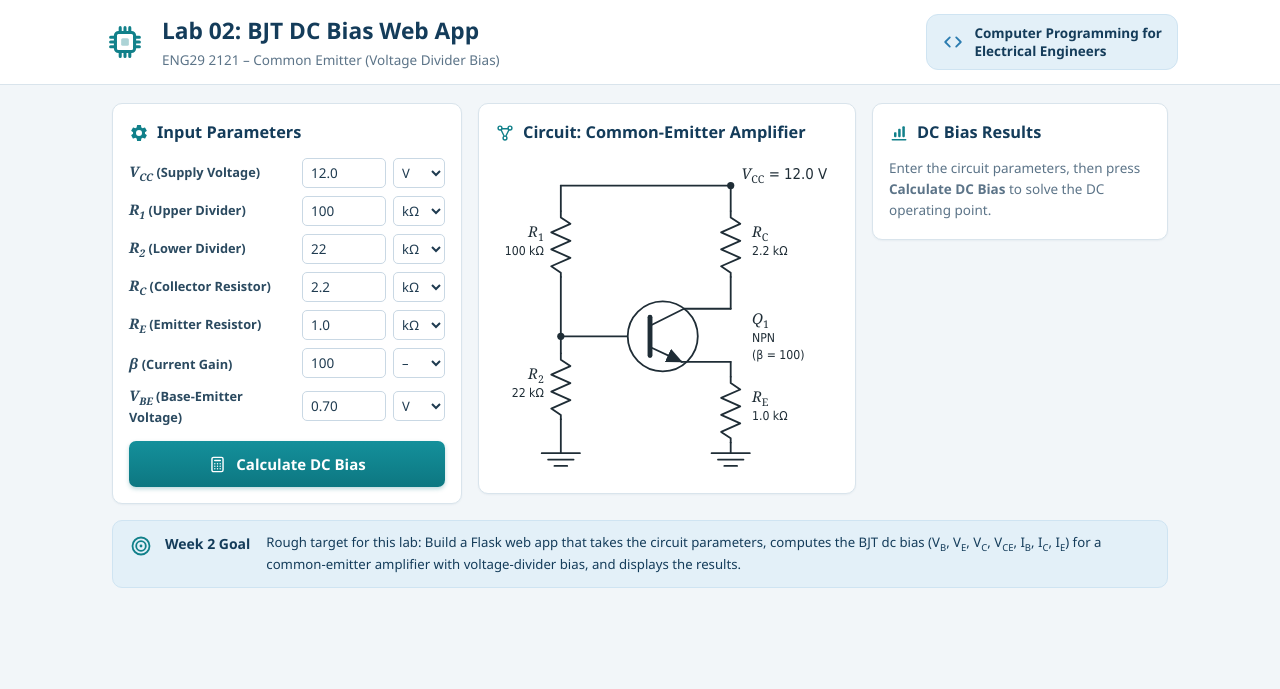
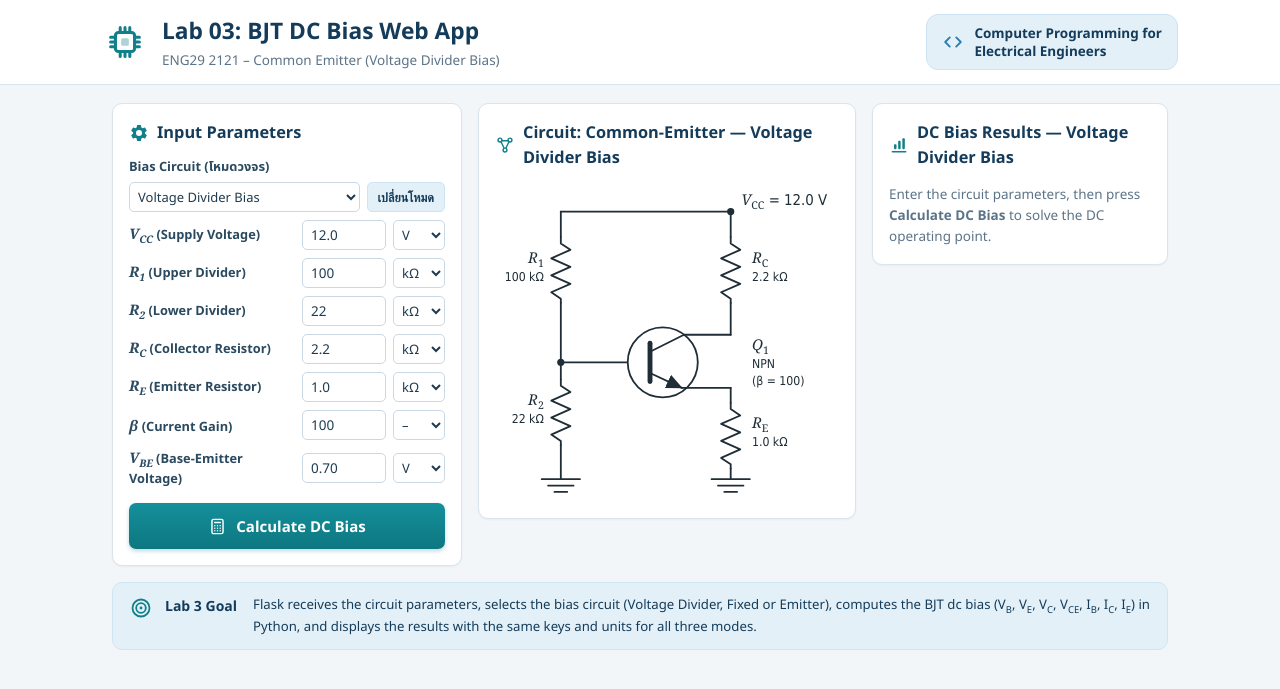
Before and after one commit to Poowadech1803/Gitlab, a Flask app: page / in a window 1280 px wide. Shown: the top 689 px of the page. Run offline with Flask 3, Linux system fonts and the light colour scheme.

Commit message:
feat(ui): mode selector and mode-specific bias form fields

```diff
--- a/static/style.css
+++ b/static/style.css
@@ -1,4 +1,4 @@
-/* BJT DC Bias Web App — layout matched to the Lab 02 reference (3-column dashboard) */
+/* BJT DC Bias Web App — 3-column dashboard (Lab 03: three selectable circuits) */
 :root{
   --navy:#143c5a;--ink:#1f3b50;--muted:#5c7488;
   --teal:#11808a;--teal-dark:#0c6b74;
@@ -43,6 +43,13 @@ sub{font-size:.72em}
 .param-row input:focus{outline:2px solid var(--teal);border-color:var(--teal)}
 .param-row select{height:30px;padding:2px 4px;border:1px solid #c9d8e4;border-radius:5px;background:#fff;
   font:13px "Segoe UI",Tahoma,sans-serif;color:var(--ink)}
+.mode-row{grid-template-columns:minmax(0,1fr) auto;gap:7px}
+.mode-row label{grid-column:1/-1}
+.mode-select{max-width:100%;height:30px;border:1px solid var(--pill-line);border-radius:5px;
+  background:var(--pill);color:var(--navy);font-weight:600;padding:2px 6px}
+.mode-btn{height:30px;padding:0 10px;border:1px solid var(--pill-line);border-radius:5px;
+  background:var(--pill);color:var(--navy);font:600 12.5px "Segoe UI",Tahoma,sans-serif;cursor:pointer;white-space:nowrap}
+.mode-btn:hover{filter:brightness(.97)}
 .calc-btn{width:100%;margin-top:16px;display:flex;align-items:center;justify-content:center;gap:9px;
   background:linear-gradient(180deg,#14909b,#0d7781);color:#fff;border:none;border-radius:7px;
   height:46px;font:700 15px "Segoe UI",Tahoma,sans-serif;cursor:pointer;
--- a/templates/index.html
+++ b/templates/index.html
@@ -3,15 +3,18 @@
 <head>
 <meta charset="utf-8">
 <meta name="viewport" content="width=device-width,initial-scale=1">
-<title>Lab 02: BJT DC Bias Web App</title>
+<title>Lab 03: BJT DC Bias Web App</title>
 <link rel="stylesheet" href="{{ url_for('static', filename='style.css') }}">
 </head>
 <body>
 {% set usym = {'ohm': 'Ω', 'kohm': 'kΩ', 'mohm': 'MΩ'} %}
 {% set u_r1 = usym.get(form.r1_unit, 'Ω') %}
 {% set u_r2 = usym.get(form.r2_unit, 'Ω') %}
+{% set u_rb = usym.get(form.rb_unit, 'Ω') %}
 {% set u_rc = usym.get(form.rc_unit, 'Ω') %}
 {% set u_re = usym.get(form.re_unit, 'Ω') %}
+{% set mode_labels = {'divider': 'Voltage Divider Bias', 'fixed': 'Fixed Bias', 'emitter': 'Emitter Bias'} %}
+{% set mode_label = mode_labels.get(mode, 'Voltage Divider Bias') %}
 
 <header class="topbar">
   <div class="topbar-inner">
@@ -22,8 +25,8 @@
         <path d="M9.5 7V4.5M12 7V4.5M14.5 7V4.5M9.5 19.5V17M12 19.5V17M14.5 19.5V17M7 9.5H4.5M7 12H4.5M7 14.5H4.5M19.5 9.5H17M19.5 12H17M19.5 14.5H17"/>
       </svg>
       <div>
-        <h1>Lab 02: BJT DC Bias Web App</h1>
-        <p>ENG29 2121 – Common Emitter (Voltage Divider Bias)</p>
+        <h1>Lab 03: BJT DC Bias Web App</h1>
+        <p>ENG29 2121 – Common Emitter ({{ mode_label }})</p>
       </div>
     </div>
     <div class="course-pill">
@@ -45,11 +48,21 @@
         Input Parameters
       </h2>
       <form method="post" action="/calculate">
+        <div class="param-row mode-row">
+          <label for="mode">Bias Circuit (โหมดวงจร)</label>
+          <select id="mode" name="mode" class="mode-select" aria-label="Bias mode">
+            <option value="divider" {% if mode == 'divider' %}selected{% endif %}>Voltage Divider Bias</option>
+            <option value="fixed" {% if mode == 'fixed' %}selected{% endif %}>Fixed Bias</option>
+            <option value="emitter" {% if mode == 'emitter' %}selected{% endif %}>Emitter Bias</option>
+          </select>
+          <button type="submit" name="action" value="mode" class="mode-btn">เปลี่ยนโหมด</button>
+        </div>
         <div class="param-row">
           <label for="vcc"><span class="math">V<sub>CC</sub></span> (Supply Voltage)</label>
           <input id="vcc" type="number" step="any" name="vcc" value="{{ form.vcc }}" required>
           <select name="vcc_unit" class="unit" aria-label="VCC unit"><option>V</option></select>
         </div>
+        {% if mode == 'divider' %}
         <div class="param-row">
           <label for="r1"><span class="math">R<sub>1</sub></span> (Upper Divider)</label>
           <input id="r1" type="number" step="any" name="r1" value="{{ form.r1 }}" required>
@@ -68,6 +81,18 @@
             <option value="mohm" {% if form.r2_unit == 'mohm' %}selected{% endif %}>MΩ</option>
           </select>
         </div>
+        {% endif %}
+        {% if mode in ('fixed', 'emitter') %}
+        <div class="param-row">
+          <label for="rb"><span class="math">R<sub>B</sub></span> (Base Resistor)</label>
+          <input id="rb" type="number" step="any" name="rb" value="{{ form.rb }}" required>
+          <select name="rb_unit" class="unit" aria-label="RB unit">
+            <option value="kohm" {% if form.rb_unit == 'kohm' %}selected{% endif %}>kΩ</option>
+            <option value="ohm" {% if form.rb_unit == 'ohm' %}selected{% endif %}>Ω</option>
+            <option value="mohm" {% if form.rb_unit == 'mohm' %}selected{% endif %}>MΩ</option>
+          </select>
+        </div>
+        {% endif %}
         <div class="param-row">
           <label for="rc"><span class="math">R<sub>C</sub></span> (Collector Resistor)</label>
           <input id="rc" type="number" step="any" name="rc" value="{{ form.rc }}" required>
@@ -77,6 +102,7 @@
             <option value="mohm" {% if form.rc_unit == 'mohm' %}selected{% endif %}>MΩ</option>
           </select>
         </div>
+        {% if mode in ('divider', 'emitter') %}
         <div class="param-row">
           <label for="re"><span class="math">R<sub>E</sub></span> (Emitter Resistor)</label>
           <input id="re" type="number" step="any" name="re" value="{{ form.re }}" required>
@@ -86,6 +112,7 @@
             <option value="mohm" {% if form.re_unit == 'mohm' %}selected{% endif %}>MΩ</option>
           </select>
         </div>
+        {% endif %}
         <div class="param-row">
           <label for="beta"><span class="math">β</span> (Current Gain)</label>
           <input id="beta" type="number" step="any" name="beta" value="{{ form.beta }}" required>
@@ -114,9 +141,9 @@
           <circle cx="6" cy="6" r="2.3"/><circle cx="18" cy="6" r="2.3"/><circle cx="12" cy="18" r="2.3"/>
           <path d="M8.1 6.8h7.8M7.2 8.1l3.7 7.5M16.8 8.1l-3.7 7.5"/>
         </svg>
-        Circuit: Common-Emitter Amplifier
+        Circuit: Common-Emitter — {{ mode_label }}
       </h2>
-      <svg class="circuit" viewBox="48 22 324 300" role="img" aria-label="NPN common-emitter amplifier with voltage-divider bias">
+      <svg class="circuit" viewBox="48 22 324 300" role="img" aria-label="NPN common-emitter amplifier with {{ mode_label }}">
         <defs>
           <marker id="npn-arrow" markerWidth="10" markerHeight="8" refX="8.5" refY="4" orient="auto">
             <path d="M0 0 L9 4 L0 8 Z" fill="#1f2d36"/>
@@ -125,15 +152,17 @@
         <g stroke="#1f2d36" stroke-width="1.7" fill="none" stroke-linecap="round" stroke-linejoin="round">
           <!-- VCC rail -->
           <line x1="110" y1="48" x2="270" y2="48"/>
-          <!-- left branch: VCC -> R1 -->
+          <!-- left branch: VCC -> RB (divider: R1 then R2) -->
           <line x1="110" y1="48" x2="110" y2="72"/>
           <path d="M110 72 V78 L119 84 L101 92 L119 100 L101 108 L119 116 L101 124 L110 130 V134"/>
           <!-- base node -->
           <line x1="110" y1="134" x2="110" y2="190"/>
+          {% if mode == 'divider' %}
           <!-- R2 -->
           <line x1="110" y1="190" x2="110" y2="206"/>
           <path d="M110 206 V212 L119 218 L101 226 L119 234 L101 242 L119 250 L101 258 L110 264 V268"/>
           <line x1="110" y1="268" x2="110" y2="300"/>
+          {% endif %}
           <!-- base wire -->
           <line x1="110" y1="190" x2="194" y2="190"/>
           <!-- right branch: RC -->
@@ -147,14 +176,21 @@
           <line x1="226" y1="164" x2="270" y2="164"/>
           <line x1="194" y1="200" x2="224" y2="214" marker-end="url(#npn-arrow)"/>
           <line x1="224" y1="214" x2="270" y2="214"/>
+          {% if mode == 'fixed' %}
+          <!-- fixed bias: emitter grounded directly -->
+          <line x1="270" y1="214" x2="270" y2="300"/>
+          {% else %}
           <!-- RE -->
           <line x1="270" y1="214" x2="270" y2="228"/>
           <path d="M270 228 V234 L279 240 L261 248 L279 256 L261 264 L279 272 L261 280 L270 286 V290"/>
           <line x1="270" y1="290" x2="270" y2="300"/>
+          {% endif %}
           <!-- grounds -->
+          {% if mode == 'divider' %}
           <line x1="92" y1="300" x2="128" y2="300"/>
           <line x1="98" y1="306" x2="122" y2="306"/>
           <line x1="104" y1="312" x2="116" y2="312"/>
+          {% endif %}
           <line x1="252" y1="300" x2="288" y2="300"/>
           <line x1="258" y1="306" x2="282" y2="306"/>
           <line x1="264" y1="312" x2="276" y2="312"/>
@@ -167,12 +203,14 @@
           <text x="280" y="42">
             <tspan font-family="Georgia, serif" font-style="italic" font-size="14">V<tspan dy="4" font-size="10" font-style="normal">CC</tspan><tspan dy="-4" font-family="Tahoma, Segoe UI, sans-serif" font-style="normal"> = {{ form.vcc }} V</tspan></tspan>
           </text>
-          <!-- R1 -->
-          <text x="94" y="96" text-anchor="end" font-family="Georgia, serif" font-style="italic" font-size="14">R<tspan dy="4" font-size="10" font-style="normal">1</tspan></text>
-          <text x="94" y="113" text-anchor="end">{{ form.r1 }} {{ u_r1 }}</text>
+          <!-- R1 (divider) or RB (fixed / emitter) -->
+          <text x="94" y="96" text-anchor="end" font-family="Georgia, serif" font-style="italic" font-size="14">R<tspan dy="4" font-size="10" font-style="normal">{% if mode == 'divider' %}1{% else %}B{% endif %}</tspan></text>
+          <text x="94" y="113" text-anchor="end">{% if mode == 'divider' %}{{ form.r1 }} {{ u_r1 }}{% else %}{{ form.rb }} {{ u_rb }}{% endif %}</text>
+          {% if mode == 'divider' %}
           <!-- R2 -->
           <text x="94" y="230" text-anchor="end" font-family="Georgia, serif" font-style="italic" font-size="14">R<tspan dy="4" font-size="10" font-style="normal">2</tspan></text>
           <text x="94" y="247" text-anchor="end">{{ form.r2 }} {{ u_r2 }}</text>
+          {% endif %}
           <!-- RC -->
           <text x="290" y="96" font-family="Georgia, serif" font-style="italic" font-size="14">R<tspan dy="4" font-size="10" font-style="normal">C</tspan></text>
           <text x="290" y="113">{{ form.rc }} {{ u_rc }}</text>
@@ -180,9 +218,11 @@
           <text x="290" y="178" font-family="Georgia, serif" font-style="italic" font-size="14">Q<tspan dy="4" font-size="10" font-style="normal">1</tspan></text>
           <text x="290" y="195">NPN</text>
           <text x="290" y="211">(β = {{ form.beta }})</text>
+          {% if mode != 'fixed' %}
           <!-- RE -->
           <text x="290" y="252" font-family="Georgia, serif" font-style="italic" font-size="14">R<tspan dy="4" font-size="10" font-style="normal">E</tspan></text>
           <text x="290" y="269">{{ form.re }} {{ u_re }}</text>
+          {% endif %}
         </g>
       </svg>
     </section>
@@ -196,7 +236,7 @@
           <rect x="11" y="7" width="3" height="10" rx="1" fill="currentColor" stroke="none"/>
           <rect x="16" y="4" width="3" height="13" rx="1" fill="currentColor" stroke="none"/>
         </svg>
-        DC Bias Results
+        DC Bias Results — {{ mode_label }}
       </h2>
 
       {% if result %}
@@ -252,7 +292,7 @@
   {% if errors %}
   <!-- ================= VALIDATION ERRORS ================= -->
   <section class="error-panel">
-    <h2>Input Errors — ข้อผิดพลาดของข้อมูลนำเข้า</h2>
+    <h2>Input Errors ({{ mode_label }}) — ข้อผิดพลาดของข้อมูลนำเข้า</h2>
     <ul class="errors">
       {% for e in errors %}<li>{{ e }}</li>{% endfor %}
     </ul>
@@ -260,18 +300,18 @@
   </section>
   {% endif %}
 
-  <!-- ================= WEEK 2 GOAL ================= -->
+  <!-- ================= LAB 3 GOAL ================= -->
   <div class="goal-bar">
     <svg viewBox="0 0 24 24" fill="none" stroke="currentColor" stroke-width="1.8" aria-hidden="true">
       <circle cx="12" cy="12" r="8.5"/>
       <circle cx="12" cy="12" r="4.8"/>
       <circle cx="12" cy="12" r="1.4" fill="currentColor" stroke="none"/>
     </svg>
-    <strong>Week 2 Goal</strong>
-    <p>Rough target for this lab: Build a Flask web app that takes the circuit parameters,
+    <strong>Lab 3 Goal</strong>
+    <p>Flask receives the circuit parameters, selects the bias circuit (Voltage Divider, Fixed or Emitter),
        computes the BJT dc bias (V<sub>B</sub>, V<sub>E</sub>, V<sub>C</sub>, V<sub>CE</sub>,
-       I<sub>B</sub>, I<sub>C</sub>, I<sub>E</sub>) for a common-emitter amplifier with
-       voltage-divider bias, and displays the results.</p>
+       I<sub>B</sub>, I<sub>C</sub>, I<sub>E</sub>) in Python, and displays the results with the
+       same keys and units for all three modes.</p>
   </div>
 </main>
 </body>
```
